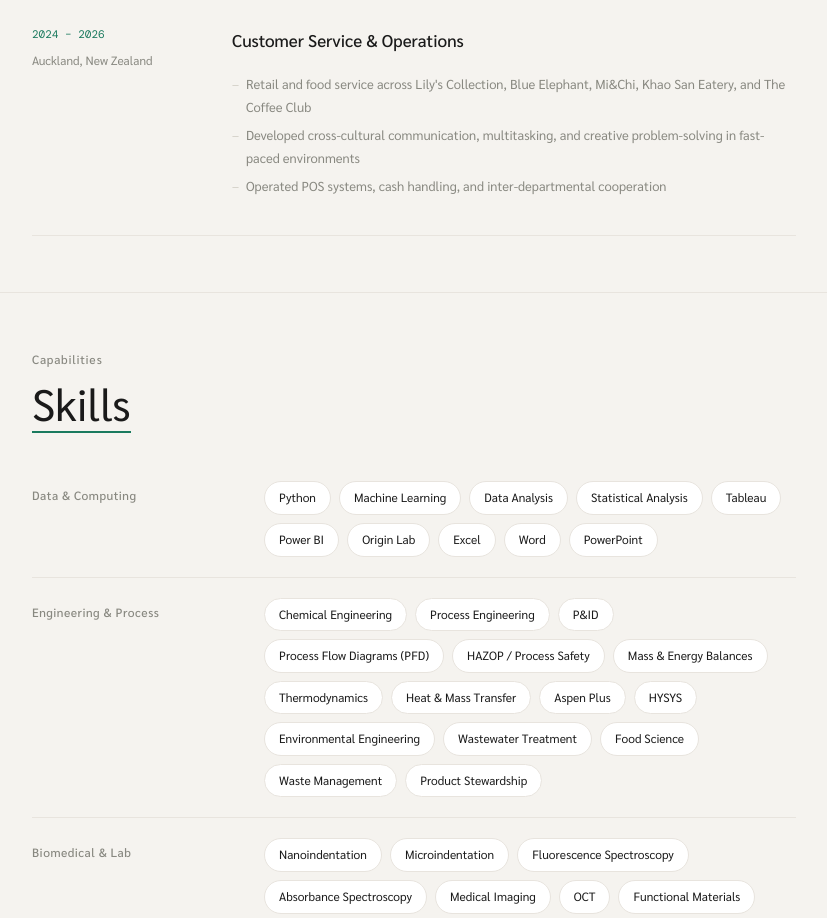
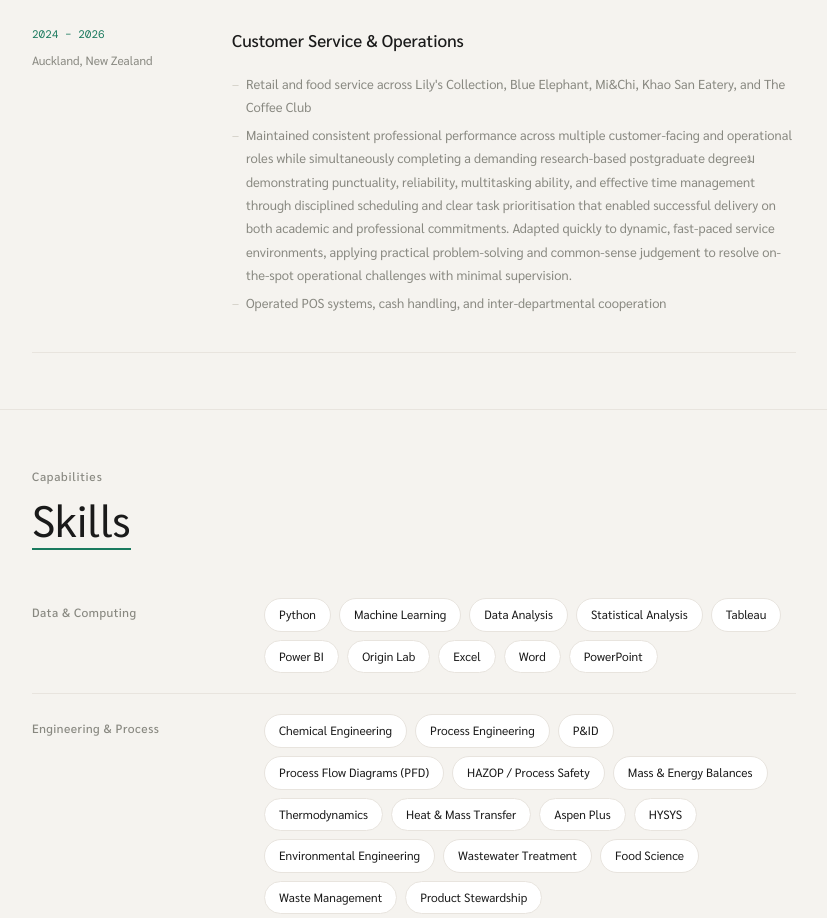
Before and after one commit to wlao034/portfolio, a Next.js app: page / in a window 1280 px wide. Shown: the part 2700-3618 px from the top of the page, without its empty margins (226-1053 px from the left). Built offline with nearby package versions, Linux system fonts and the light colour scheme.

Commit message:
Update page.tsx

```diff
--- a/app/page.tsx
+++ b/app/page.tsx
@@ -526,7 +526,7 @@ const content = {
         title: 'Customer Service & Operations', link: null,
         bullets: [
           "Retail and food service across Lily's Collection, Blue Elephant, Mi&Chi, Khao San Eatery, and The Coffee Club",
-          'Developed cross-cultural communication, multitasking, and creative problem-solving in fast-paced environments',
+          'Maintained consistent professional performance across multiple customer-facing and operational roles while simultaneously completing a demanding research-based postgraduate degreeม demonstrating punctuality, reliability, multitasking ability, and effective time management through disciplined scheduling and clear task prioritisation that enabled successful delivery on both academic and professional commitments. Adapted quickly to dynamic, fast-paced service environments, applying practical problem-solving and common-sense judgement to resolve on-the-spot operational challenges with minimal supervision.',
           'Operated POS systems, cash handling, and inter-departmental cooperation',
         ],
       },
@@ -643,7 +643,7 @@ const content = {
         title: 'บริการลูกค้าและปฏิบัติการ', link: null,
         bullets: [
           "ทำงานในร้านค้าปลีกและอาหารในออคแลนด์ — Lily's Collection, Blue Elephant, Mi&Chi, Khao San Eatery และ The Coffee Club",
-          'พัฒนาทักษะการสื่อสารข้ามวัฒนธรรม การทำงานหลายอย่างพร้อมกัน และแก้ปัญหาเฉพาะหน้า',
+          'รักษาผลการปฏิบัติงานที่สม่ำเสมอในหลายบทบาทด้านการบริการลูกค้าและการดำเนินงาน ควบคู่กับการศึกษาระดับปริญญาโทแบบเต็มเวลาที่มีความเข้มข้นสูง — แสดงให้เห็นถึงความตรงต่อเวลา ความน่าเชื่อถือ ความสามารถในการทำงานหลายอย่างพร้อมกัน และการบริหารเวลาที่มีประสิทธิภาพผ่านการวางแผนที่เป็นระบบและการจัดลำดับความสำคัญของงานอย่างชัดเจน จนสามารถบรรลุเป้าหมายได้ทั้งในด้านวิชาการและการทำงาน ปรับตัวได้รวดเร็วในสภาพแวดล้อมการทำงานที่เปลี่ยนแปลงและเร่งรีบ พร้อมทั้งประยุกต์ใช้การแก้ปัญหาเฉพาะหน้าและความรู้สึกเชิงปฏิบัติ (Common Sense) ในการจัดการสถานการณ์ที่ไม่คาดคิดได้อย่างอิสระ',
           'ใช้งานระบบ POS จัดการเงินสด และประสานงานระหว่างแผนก',
         ],
       },
```
